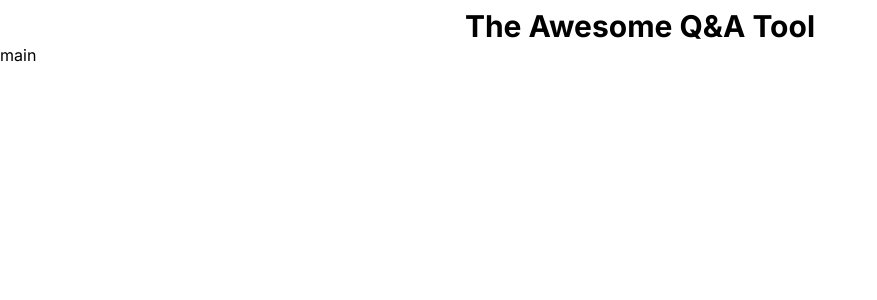
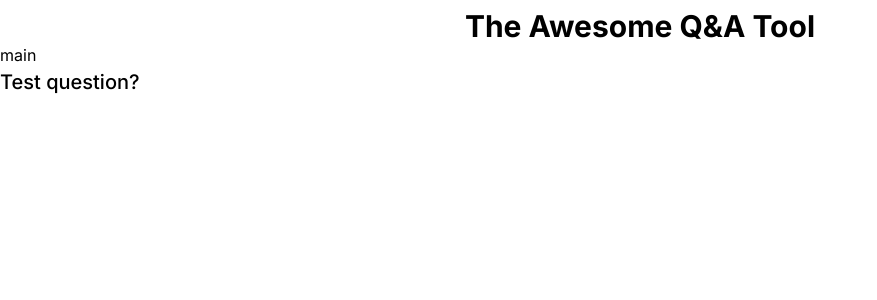
Before and after one commit to AlyonaGN/study-app, a Next.js app: page / in a window 1280 px wide. Shown: the top 300 px of the page, without its empty margins (0-877 px from the left). Built offline with nearby package versions, Linux system fonts and the light colour scheme.

Commit message:
components lib: question

```diff
--- a/app/page.tsx
+++ b/app/page.tsx
@@ -1,9 +1,11 @@
 import styles from './page.module.css';
+import { Question } from './ui/components/question/Question';
 
 export default function Home() {
   return (
     <main className={styles.main}>
       <div>main</div>
+      <Question question="Test question?" answer="Test answer" />
     </main>
   );
 }
--- a/app/ui/components/form/Form.tsx
+++ b/app/ui/components/form/Form.tsx
@@ -20,7 +20,6 @@ const Form = ({ inputs, submitHandler }: FormProps) => {
       <button type="submit" disabled={isPending}>
         Update
       </button>
-      {error && <p>{error}</p>}
     </form>
   );
 };
--- /dev/null
+++ b/app/ui/components/question/Question.tsx
@@ -0,0 +1,23 @@
+'use client';
+import styles from '@/app/ui/components/question/question.module.css';
+import { useState } from 'react';
+
+interface QuestionProps {
+  question: string;
+  answer: string;
+}
+
+export const Question = ({ question, answer }: QuestionProps) => {
+  const [isShown, setIsShown] = useState(false);
+  const onQuestionClick = () => {
+    setIsShown((prevState) => !prevState);
+  };
+  return (
+    <div>
+      <p onClick={onQuestionClick} className={styles.question}>
+        {question}
+      </p>
+      {isShown ? <p className={styles.answer}>{answer}</p> : null}
+    </div>
+  );
+};
--- /dev/null
+++ b/app/ui/components/question/question.module.css
@@ -0,0 +1,13 @@
+.question {
+  font-size: 20px;
+  font-weight: 500;
+}
+
+.question:hover {
+  cursor: pointer;
+  opacity: 0.7;
+}
+
+.answer {
+  font-size: 16px;
+}
```
